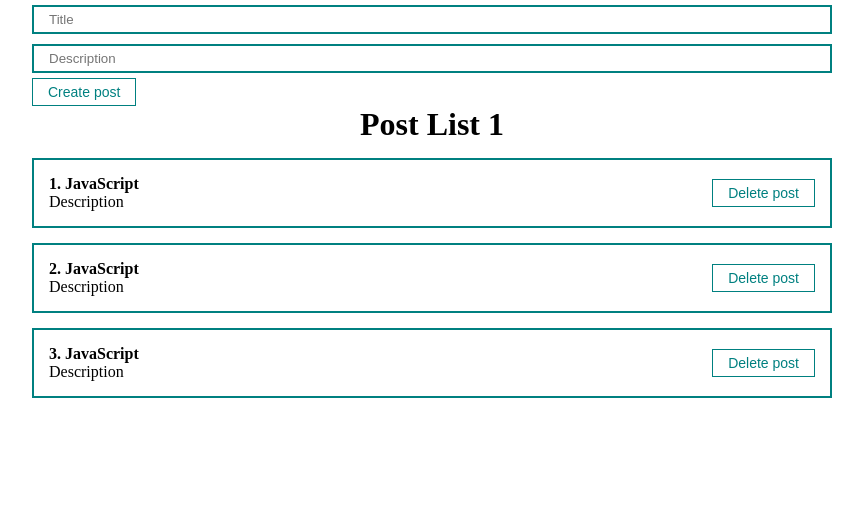
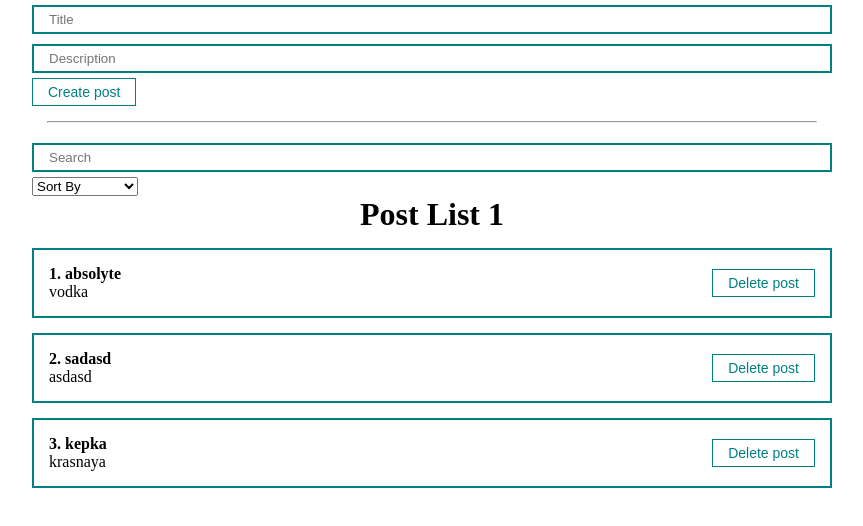
Before and after one commit to levelMalakhovSergey/ReactSite2, a React (Create React App) app: page / in a window 1280 px wide. Shown: the top 526 px of the page, without its empty margins (208-1071 px from the left). Built offline with nearby package versions, Linux system fonts and the light colour scheme; the HTML template or start-up script is replaced by a standard one.

Commit message:
add search in posts

```diff
--- a/src/App.js
+++ b/src/App.js
@@ -1,37 +1,54 @@
-import React, { useState } from "react";
-import Counter from "./components/Counter";
+import React, { useMemo, useState } from "react";
+import PostFilter from "./components/PostFilter";
 import PostForm from "./components/PostForm";
 import PostItem from "./components/PostItem";
 import PostList from "./components/PostList";
 import MyButton from "./components/UI/button/MyButton";
 import MyInput from "./components/UI/input/MyInput";
+import MySelect from "./components/UI/select/MySelect";
 
 import "./styles/App.css";
 
 function App() {
   const [posts, setPosts] = useState([
-    { id:1,  title: "JavaScript", description: "Description" },
-    { id:2,  title: "JavaScript", description: "Description" },
-    {  id:3, title: "JavaScript", description: "Description" },
+    { id: 1, title: "absolyte", description: "vodka" },
+    { id: 2, title: "sadasd", description: "asdasd" },
+    { id: 3, title: "kepka", description: "krasnaya" },
   ]);
-  const createPost = (newPost) =>
-  {
-    setPosts([...posts,newPost])
-  }
-  const removePost = (post) =>
-  {
-    setPosts(posts.filter(p=>p.id!==post.id) )
-  }
+  const [filter,setFilter] = useState({sort:'', query:''})
+
+
+  // const SortedPosts = getSortedPosts();
+      const SortedPosts = useMemo(() => {
+        console.log("dunction worked")
+        if(filter.sort)
+        {
+         return  [...posts].sort((a, b) => a[filter.sort].localeCompare(b[filter.sort]));
+        }else{
+          return posts;
+        }
+      }, [filter.sort,posts]);
+      const sortedAndSearchedPosts = useMemo(() => {
+        return SortedPosts.filter(post => post.title.toLowerCase().includes(filter.query.toLowerCase()))
+      }, [filter.query,SortedPosts])
+
+  const createPost = (newPost) => {
+    setPosts([...posts, newPost]);
+  };
+  const removePost = (post) => {
+    setPosts(posts.filter((p) => p.id !== post.id));
+  };
 
   return (
     <div className="App">
-      <PostForm create = {createPost}/>
-      {
-            posts.length !==0
-            ? <PostList remove = {removePost} posts={posts} title="Post List 1" />
-            : <h1 style={{textAlign : "center"}}>Post List is empty </h1>
-      }
-
+      <PostForm create={createPost} />
+      <hr style={{ margin: "15px" }}></hr>
+      <PostFilter filter={filter} setFilter={setFilter}/>
+      {sortedAndSearchedPosts .length !== 0 ? (
+        <PostList remove={removePost} posts={sortedAndSearchedPosts} title="Post List 1" />
+      ) : (
+        <h1 style={{ textAlign: "center" }}>Post List is empty </h1>
+      )}
     </div>
   );
 }
--- /dev/null
+++ b/src/components/PostFilter.jsx
@@ -0,0 +1,23 @@
+import React,{ useMemo, useState }  from 'react';
+import MyInput from './UI/input/MyInput';
+import MySelect from './UI/select/MySelect';
+
+const PostFilter = ({filter,setFilter}) => {
+    return (
+        <div>
+        <MyInput value={filter.query} onChange={ e=> setFilter({...filter, query: e.target.value})}  placeholder="Search" />
+        <MySelect
+          value={filter.sort}
+          onChange={selectedSort => setFilter({...filter, sort: selectedSort})}
+          defaultValue="Sort By"
+          options={[
+            { value: "title", name: "By title" },
+            { value: "description", name: "By description" },
+          ]}
+        ></MySelect>
+
+      </div>
+    );
+};
+
+export default PostFilter;
--- a/src/components/PostForm.jsx
+++ b/src/components/PostForm.jsx
@@ -16,7 +16,7 @@ const PostForm = ({create}) => {
     return (
             <form>
               {
-                post.title.length<5
+                post.title.length<10
                 ?
                 <MyInput
                 value={post.title}
@@ -32,7 +32,7 @@ const PostForm = ({create}) => {
                 placeholder="Title"
                 onChange={(e) => setPost(  {...post,title:e.target.value})}
               ></MyInput>
-              <h4>Title cant't be longer then 20 chars</h4>
+              <h4>Title cant't be longer then 10 chars</h4>
               {isDisabled.disabled=true}
               </div>
 
--- /dev/null
+++ b/src/components/UI/select/MySelect.jsx
@@ -0,0 +1,20 @@
+import React from "react";
+
+const MySelect = ({ options, defaultValue , value , onChange}) => {
+  return (
+    <select value={value}
+    onChange = {event => onChange(event.target.value)}
+    >
+      <option disabled value="">
+        {defaultValue}
+      </option>
+
+      {options.map( (option) =>
+        <option key={option.value} value={option.value}> {option.name}</option>
+      )
+      }
+    </select>
+  );
+};
+
+export default MySelect;
```
